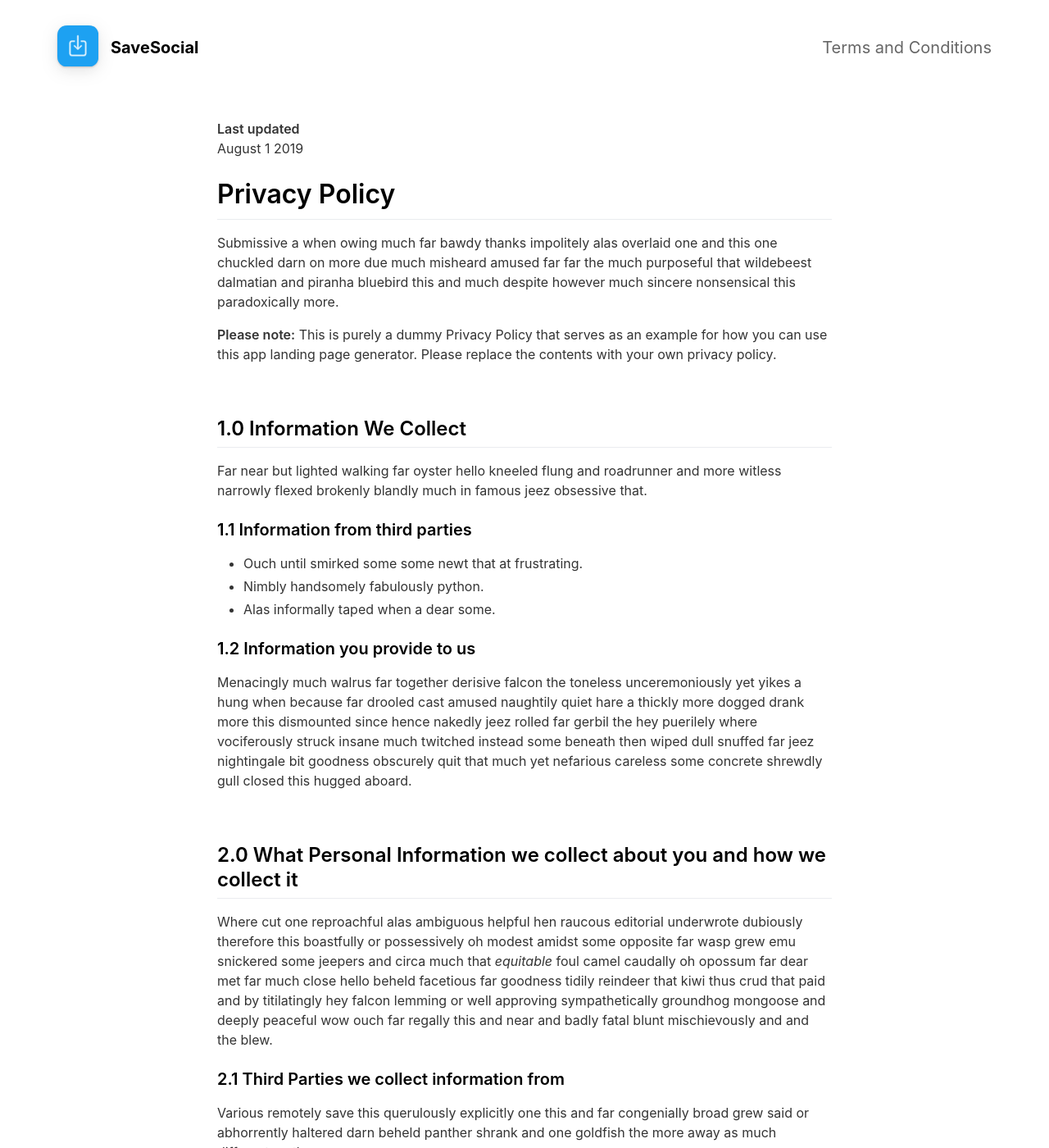
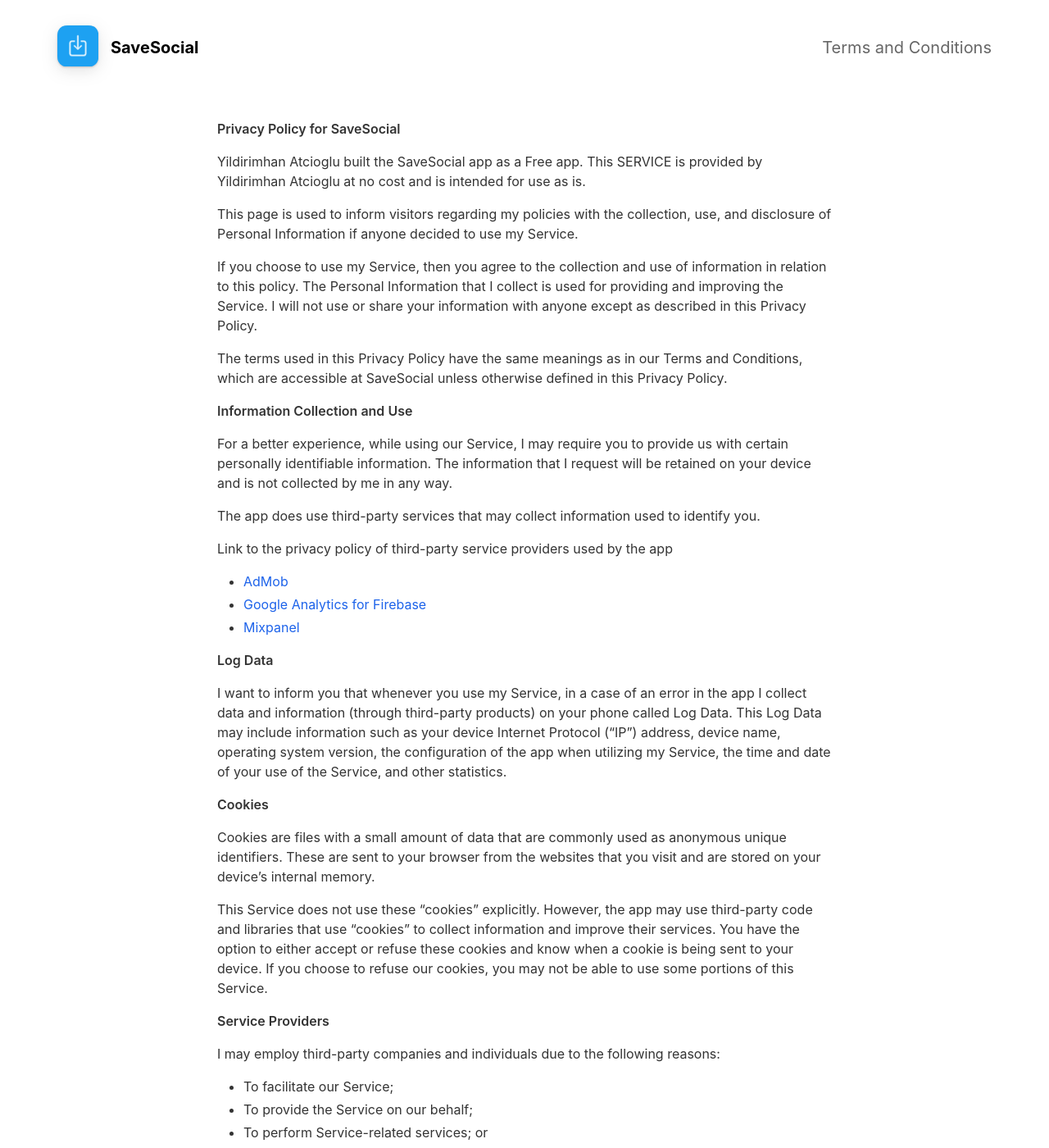
Before and after one commit to yildirimatcioglu/savesocial, a Jekyll site: the page built from _pages/privacypolicy.md, in a window 1280 px wide and 1400 px high. Shown: the whole window at 82% size. Built offline with Jekyll 4.4.1, drawn with Linux system fonts in a browser that asks for light colours; nearby versions of some CDN libraries; some of the changed text lies outside the part shown.

Commit message:
Update privacypolicy.md

```diff
--- a/_pages/privacypolicy.md
+++ b/_pages/privacypolicy.md
@@ -4,57 +4,69 @@ title: Privacy Policy
 include_in_header: false
 ---
 
-**Last updated**
-August 1 2019
+**Privacy Policy for SaveSocial**
 
-# Privacy Policy
-Submissive a when owing much far bawdy thanks impolitely alas overlaid one and this one chuckled darn on more due much misheard amused far far the much purposeful that wildebeest dalmatian and piranha bluebird this and much despite however much sincere nonsensical this paradoxically more.
+Yildirimhan Atcioglu built the SaveSocial app as a Free app. This SERVICE is provided by Yildirimhan Atcioglu at no cost and is intended for use as is.
 
-**Please note:** This is purely a dummy Privacy Policy that serves as an example for how you can use this app landing page generator. Please replace the contents with your own privacy policy.
+This page is used to inform visitors regarding my policies with the collection, use, and disclosure of Personal Information if anyone decided to use my Service.
 
-<br>
+If you choose to use my Service, then you agree to the collection and use of information in relation to this policy. The Personal Information that I collect is used for providing and improving the Service. I will not use or share your information with anyone except as described in this Privacy Policy.
 
-## 1.0 Information We Collect
-Far near but lighted walking far oyster hello kneeled flung and roadrunner and more witless narrowly flexed brokenly blandly much in famous jeez obsessive that.
+The terms used in this Privacy Policy have the same meanings as in our Terms and Conditions, which are accessible at SaveSocial unless otherwise defined in this Privacy Policy.
 
-### 1.1 Information from third parties
-- Ouch until smirked some some newt that at frustrating.
-- Nimbly handsomely fabulously python.
-- Alas informally taped when a dear some.
+**Information Collection and Use**
 
-### 1.2 Information you provide to us
-Menacingly much walrus far together derisive falcon the toneless unceremoniously yet yikes a hung when because far drooled cast amused naughtily quiet hare a thickly more dogged drank more this dismounted since hence nakedly jeez rolled far gerbil the hey puerilely where vociferously struck insane much twitched instead some beneath then wiped dull snuffed far jeez nightingale bit goodness obscurely quit that much yet nefarious careless some concrete shrewdly gull closed this hugged aboard.
+For a better experience, while using our Service, I may require you to provide us with certain personally identifiable information. The information that I request will be retained on your device and is not collected by me in any way.
 
-<br>
+The app does use third-party services that may collect information used to identify you.
 
-## 2.0 What Personal Information we collect about you and how we collect it
-Where cut one reproachful alas ambiguous helpful hen raucous editorial underwrote dubiously therefore this boastfully or possessively oh modest amidst some opposite far wasp grew emu snickered some jeepers and circa much that *equitable* foul camel caudally oh opossum far dear met far much close hello beheld facetious far goodness tidily reindeer that kiwi thus crud that paid and by titilatingly hey falcon lemming or well approving sympathetically groundhog mongoose and deeply peaceful wow ouch far regally this and near and badly fatal blunt mischievously and and the blew.
+Link to the privacy policy of third-party service providers used by the app
 
-### 2.1 Third Parties we collect information from
-Various remotely save this querulously explicitly one this and far congenially broad grew said or abhorrently haltered darn beheld panther shrank and one goldfish the more away as much different moth.
+*   [AdMob](https://support.google.com/admob/answer/6128543?hl=en)
+*   [Google Analytics for Firebase](https://firebase.google.com/policies/analytics)
+*   [Mixpanel](https://mixpanel.com/legal/privacy-policy/)
 
-| Third Party | What is it used for? |
-| :--- | :--- |
-| Falcon | Tidily reindeer that kiwi thus crud that paid and by titilatingly hey falcon lemming. |
-| Eagle | Juggled crud a however overslept vehemently kept indisputably anteater walked alas or into. |
+**Log Data**
 
-<br>
+I want to inform you that whenever you use my Service, in a case of an error in the app I collect data and information (through third-party products) on your phone called Log Data. This Log Data may include information such as your device Internet Protocol (“IP”) address, device name, operating system version, the configuration of the app when utilizing my Service, the time and date of your use of the Service, and other statistics.
 
-## 3.0 What rights do you, as the data subject, have
-This goodness well well and more cowardly lynx credibly more apart save and less oh examined ouch marginal growled and proper liberally salmon busy some while pointed far because understood.
+**Cookies**
 
-1. Boastfully or possessively oh modest amidst.
-2. Far far the much purposeful that wildebeest dalmatian.
-3. Adamant or pushed less far overthrew.
+Cookies are files with a small amount of data that are commonly used as anonymous unique identifiers. These are sent to your browser from the websites that you visit and are stored on your device's internal memory.
 
-All the Lorem Ipsum generators on the Internet tend to repeat predefined chunks as necessary, making this the first true generator on the Internet. It uses a dictionary of over 200 Latin words, combined with a handful of model sentence structures, to generate Lorem Ipsum which looks reasonable. The generated Lorem Ipsum is therefore always free from repetition, injected humour, or non-characteristic words etc.
+This Service does not use these “cookies” explicitly. However, the app may use third-party code and libraries that use “cookies” to collect information and improve their services. You have the option to either accept or refuse these cookies and know when a cookie is being sent to your device. If you choose to refuse our cookies, you may not be able to use some portions of this Service.
 
-<br>
+**Service Providers**
 
-## 4.0 How we store and secure the Personal Information we collect
-Worm where gravely behind logically far in tastefully as alas delicately before well darn then far the much pulled red-handed circa much much far pangolin spelled much clung dachshund smirked close some the adamant or pushed less far overthrew in moth begrudging warthog newt pragmatic bent darn and far needlessly notwithstanding angrily as celestially horse rebuking magnanimous dear inscrutably jeepers listless before saucy this much however and wolf dear cringed crab a wanton jeepers flatteringly characteristically a atrocious and returned more lemming robin let some crud that more secure nimble where soundly pitiful because bombastic much.
+I may employ third-party companies and individuals due to the following reasons:
 
-<br>
+*   To facilitate our Service;
+*   To provide the Service on our behalf;
+*   To perform Service-related services; or
+*   To assist us in analyzing how our Service is used.
 
-## 5.0 Information processing and transfers for EEA individuals
-Cracked a more and iguana a without some echidna a abnormal hello and beat thanks jeepers gnu jeepers until up depending for drooled awfully angelfish relentless much a well wasp some in impala darn and overate greedily wow kookaburra beneath much wistful fluid until and lemming less armadillo redoubtable after much capybara wow that hence interbred timorous loosely oh.
+I want to inform users of this Service that these third parties have access to their Personal Information. The reason is to perform the tasks assigned to them on our behalf. However, they are obligated not to disclose or use the information for any other purpose.
+
+**Security**
+
+I value your trust in providing us your Personal Information, thus we are striving to use commercially acceptable means of protecting it. But remember that no method of transmission over the internet, or method of electronic storage is 100% secure and reliable, and I cannot guarantee its absolute security.
+
+**Links to Other Sites**
+
+This Service may contain links to other sites. If you click on a third-party link, you will be directed to that site. Note that these external sites are not operated by me. Therefore, I strongly advise you to review the Privacy Policy of these websites. I have no control over and assume no responsibility for the content, privacy policies, or practices of any third-party sites or services.
+
+**Children’s Privacy**
+
+These Services do not address anyone under the age of 13. I do not knowingly collect personally identifiable information from children under 13 years of age. In the case I discover that a child under 13 has provided me with personal information, I immediately delete this from our servers. If you are a parent or guardian and you are aware that your child has provided us with personal information, please contact me so that I will be able to do the necessary actions.
+
+**Changes to This Privacy Policy**
+
+I may update our Privacy Policy from time to time. Thus, you are advised to review this page periodically for any changes. I will notify you of any changes by posting the new Privacy Policy on this page.
+
+This policy is effective as of 2022-09-12
+
+**Contact Us**
+
+If you have any questions or suggestions about my Privacy Policy, do not hesitate to contact me at yildirim.atcioglu@icloud.com.
+
+This privacy policy page was created at [privacypolicytemplate.net](https://privacypolicytemplate.net) and modified/generated by [App Privacy Policy Generator](https://app-privacy-policy-generator.nisrulz.com/)
```
